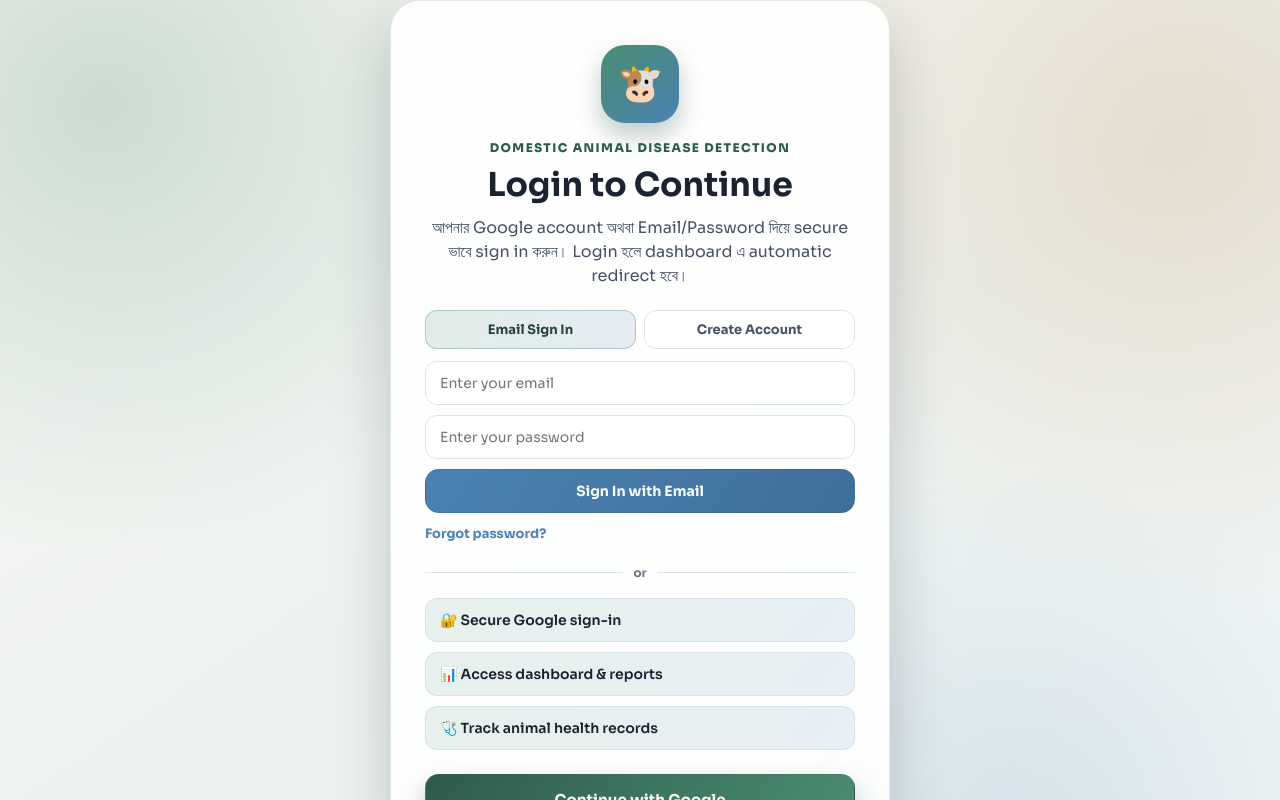
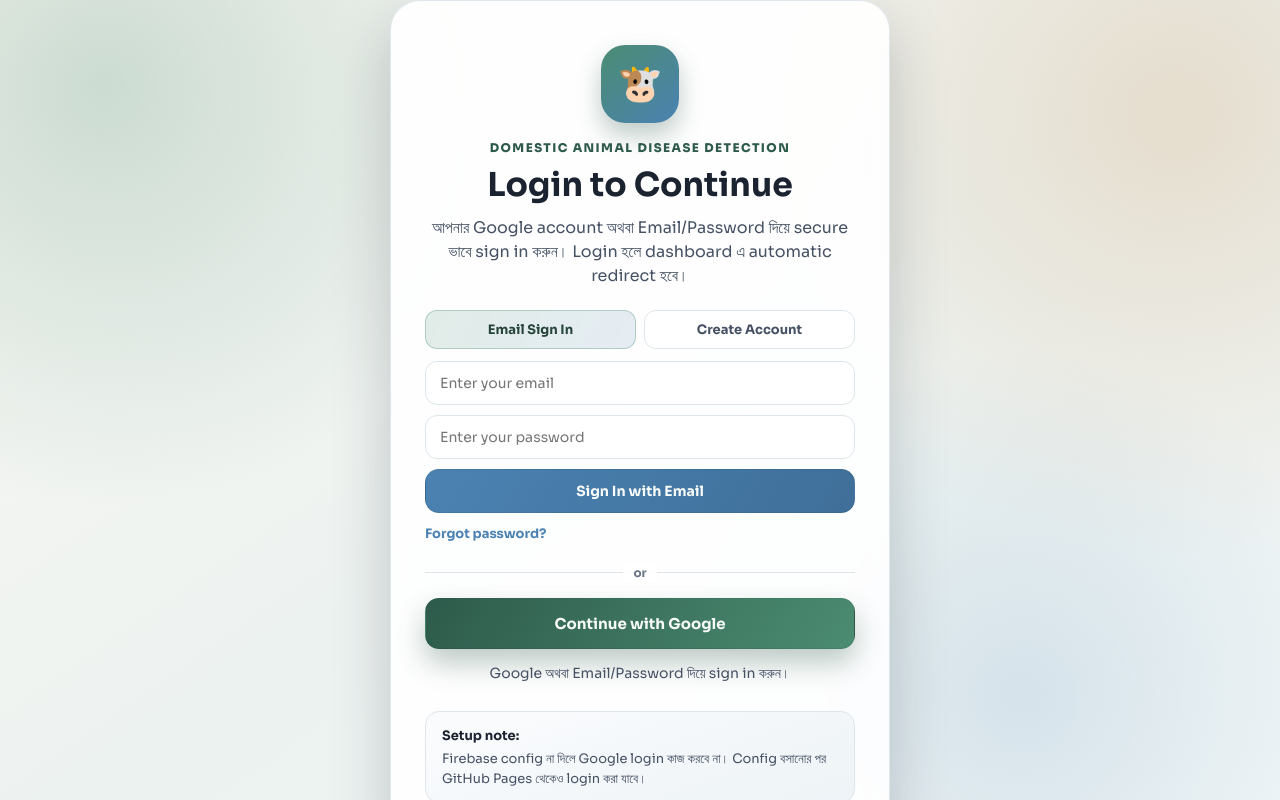
Before and after one commit to ruhulaminn1316/Domestic-Animal-disease-detection, a React (Vite) app in the folder react-app/: page /login in a window 1280 px wide. Shown: the top 800 px of the page. Built offline with nearby package versions, Linux system fonts and the light colour scheme; no server answers.

Commit message:
update login info

```diff
--- a/react-app/src/pages/LoginPage.jsx
+++ b/react-app/src/pages/LoginPage.jsx
@@ -148,28 +148,6 @@ function LoginPage() {
     }
   }
 
-  const handleFeatureAction = async (action) => {
-    if (action === "google") {
-      await handleGoogleLogin()
-      return
-    }
-
-    if (configured && !user) {
-      setStatus("এই section use করতে আগে login করতে হবে।")
-      setStatusType("error")
-      return
-    }
-
-    if (action === "dashboard") {
-      navigate("/", { replace: true })
-      return
-    }
-
-    if (action === "history") {
-      navigate("/history", { replace: true })
-    }
-  }
-
   return (
     <div className="login-body">
       <div className="login-shell">
@@ -247,33 +225,6 @@ function LoginPage() {
             <span>or</span>
           </div>
 
-          <div className="login-features">
-            <button
-              className="login-feature login-feature-btn"
-              type="button"
-              onClick={() => handleFeatureAction("google")}
-              disabled={signingIn || loading}
-            >
-              🔐 Secure Google sign-in
-            </button>
-            <button
-              className="login-feature login-feature-btn"
-              type="button"
-              onClick={() => handleFeatureAction("dashboard")}
-              disabled={signingIn || loading}
-            >
-              📊 Access dashboard & reports
-            </button>
-            <button
-              className="login-feature login-feature-btn"
-              type="button"
-              onClick={() => handleFeatureAction("history")}
-              disabled={signingIn || loading}
-            >
-              🩺 Track animal health records
-            </button>
-          </div>
-
           <button className="google-login-btn" onClick={handleGoogleLogin} disabled={signingIn || loading}>
             {signingIn ? "Signing in..." : configured ? "Continue with Google" : "Configure Firebase First"}
           </button>
--- a/react-app/src/styles.css
+++ b/react-app/src/styles.css
@@ -103,40 +103,6 @@ body {
 .login-text {
   margin-bottom: 22px;
   color: var(--ink-700);
-}
-
-.login-features {
-  display: grid;
-  gap: 10px;
-  margin-bottom: 24px;
-}
-
-.login-feature {
-  border-radius: 12px;
-  padding: 12px 14px;
-  font-size: 14px;
-  font-weight: 600;
-  color: var(--ink-900);
-  background: linear-gradient(120deg, rgba(75, 140, 114, 0.12), rgba(75, 130, 178, 0.12));
-}
-
-.login-feature-btn {
-  width: 100%;
-  border: 1px solid rgba(75, 130, 178, 0.12);
-  font-family: inherit;
-  text-align: left;
-  cursor: pointer;
-  transition: transform 0.2s ease, box-shadow 0.2s ease, opacity 0.2s ease;
-}
-
-.login-feature-btn:hover:not(:disabled) {
-  transform: translateY(-1px);
-  box-shadow: var(--shadow-sm);
-}
-
-.login-feature-btn:disabled {
-  opacity: 0.7;
-  cursor: not-allowed;
 }
 
 .google-login-btn {
```
